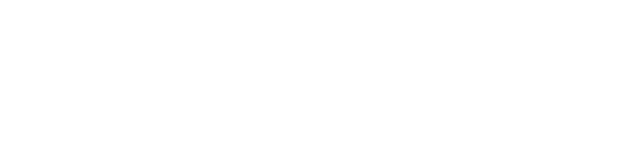
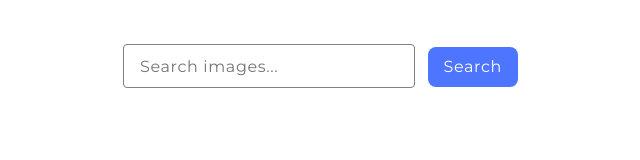
Before and after one commit to allaponomarenko/goit-js-hw-11, a website built with Vite: page src/index.html in a window 1280 px wide. Shown: the whole page, without its empty margins (477-1117 px from the left). Built offline with nearby package versions, Linux system fonts and the light colour scheme.

Commit message:
input_css

```diff
--- a/src/css/styles.css
+++ b/src/css/styles.css
@@ -19,6 +19,57 @@ body {
   margin: 0;
   padding: 0;
 }
+
+#search-input {
+  margin-left: 600px;
+  margin-top: 44px;
+  color: #808080;
+font-family: Montserrat;
+font-size: 16px;
+font-style: normal;
+font-weight: 400;
+line-height: 1.5; /* 150% */
+letter-spacing: 0.04em;
+border-radius: 4px;
+border: 1px solid #808080;
+width: 272px;
+height: 40px;
+flex-shrink: 0;
+padding-left: 16px;
+}
+
+#search-input:hover {
+  border: 1px solid #000;
+}
+
+#search-input:focus {
+  color: #2E2F42;
+  border: 1px solid #4E75FF;
+  outline: none;
+}
+
+
+button {
+  margin-left: 8px;
+  color: #FFF;
+font-family: Montserrat;
+font-size: 16px;
+font-style: normal;
+font-weight: 500;
+line-height: 1.5; /* 150% */
+letter-spacing: 0.04em;
+padding: 8px 16px;
+border: none;
+border-radius: 8px;
+background: #4E75FF;
+}
+
+button:hover {
+  background-color: #6C8CFF;
+}
+
+
+
 
 .gallery {
   display: flex;
--- a/src/index.html
+++ b/src/index.html
@@ -3,12 +3,21 @@
   <head>
     <meta charset="UTF-8" />
     <link rel="icon" type="image/svg+xml" href="/favicon.svg" />
+    <link href="https://fonts.googleapis.com/css2?family=Montserrat:wght@400&display=swap" rel="stylesheet">
     <meta name="viewport" content="width=device-width, initial-scale=1.0" />
     <title>Homework 11</title>
     <link rel="stylesheet" href="./css/styles.css" />
   </head>
   <body>
+
+    <form id="search-form">
+      <input type="text" id="search-input" placeholder="Search images..." />
+      <button type="submit">Search</button>
+  </form>
+  <div class="loader">Loading...</div>
+  <div class="gallery"></div>
+
+
     <script type="module" src="./main.js"></script>
-
   </body>
 </html>
```
